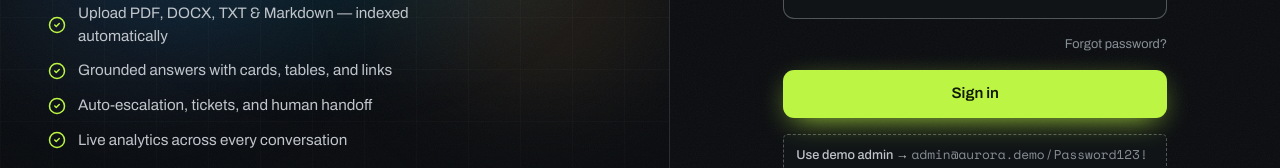
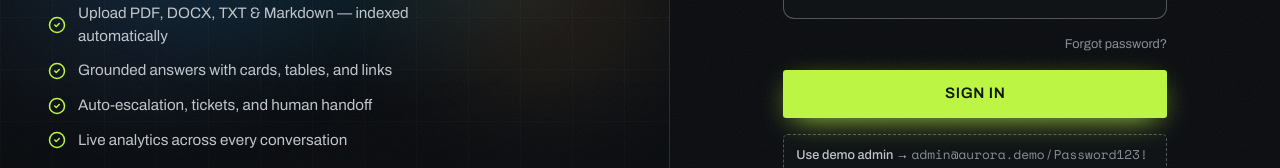
Before and after one commit to wcr-karan/aurora-ai, a Next.js app: page /login in a window 1280 px wide. Shown: the part 399-567 px from the top of the page. Built offline with nearby package versions, Linux system fonts and the light colour scheme; no server answers.

Commit message:
style: update button UI styles to support brutalist design aesthetics

```diff
--- a/src/components/ui/button.tsx
+++ b/src/components/ui/button.tsx
@@ -7,7 +7,7 @@ type Variant = "primary" | "accent" | "outline" | "ghost" | "danger" | "subtle";
 type Size = "sm" | "md" | "lg" | "icon";
 
 const base =
-  "relative inline-flex items-center justify-center gap-2 font-medium select-none whitespace-nowrap rounded-[0.7rem] transition-[transform,background,box-shadow,color,border-color] duration-200 active:scale-[0.98] disabled:opacity-50 disabled:pointer-events-none focus-visible:outline-2 focus-visible:outline-offset-2 focus-visible:outline-[var(--color-primary)]";
+  "relative inline-flex items-center justify-center gap-2 font-semibold uppercase tracking-[0.04em] select-none whitespace-nowrap rounded-[var(--radius)] transition-[transform,background,box-shadow,color,border-color] duration-200 active:scale-[0.98] disabled:opacity-50 disabled:pointer-events-none focus-visible:outline-2 focus-visible:outline-offset-2 focus-visible:outline-[var(--color-primary)]";
 
 const variants: Record<Variant, string> = {
   primary:
```
